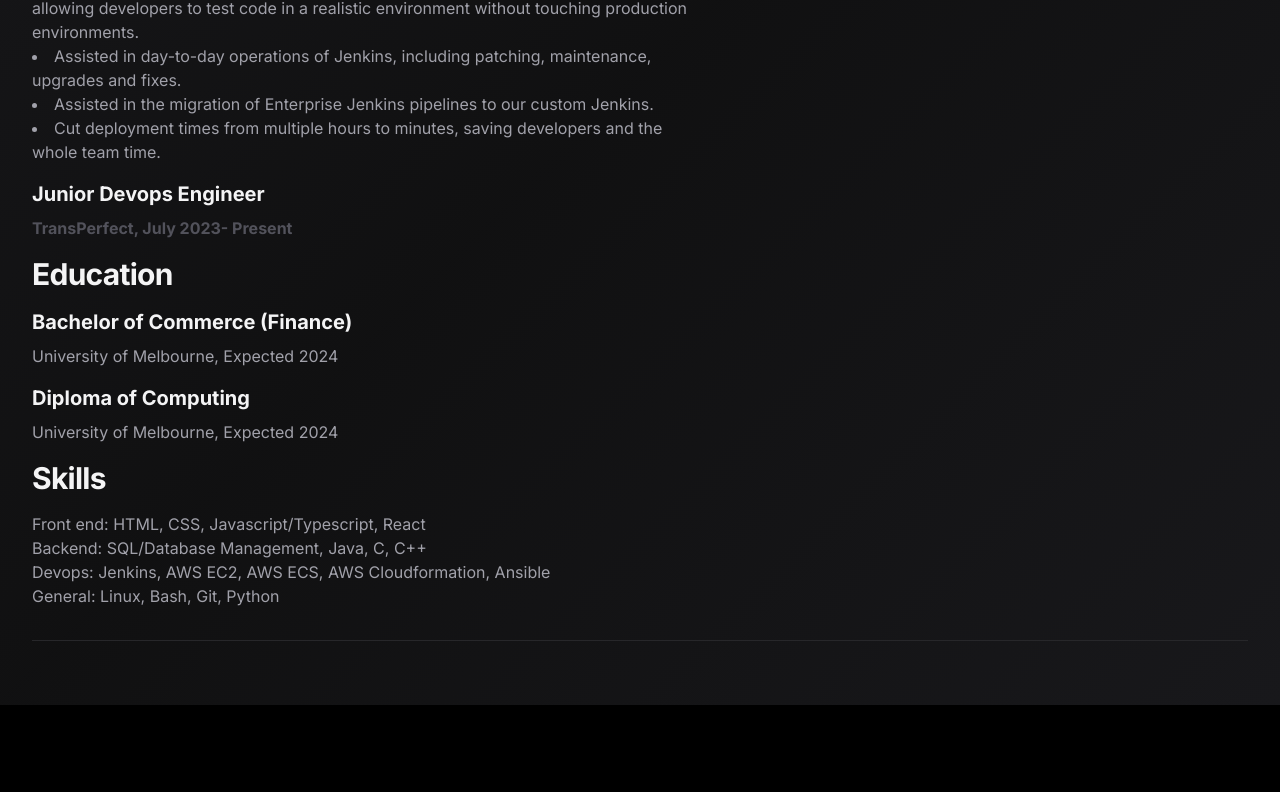
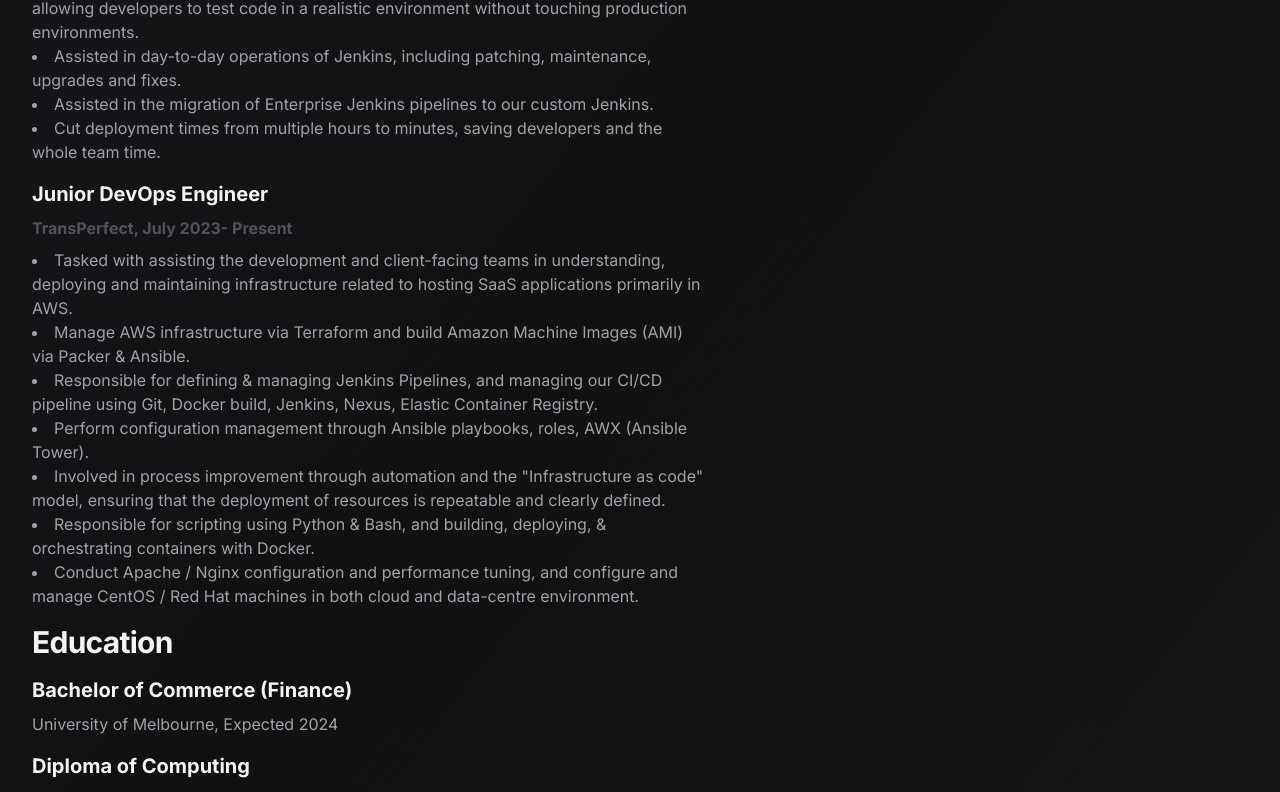
Before and after one commit to taeyeong2k/portfolio, a Next.js app: page /resume in a window 1280 px wide. Shown: the part 549-1341 px from the top of the page. Before the commit the page ends 1254 px from the top, so only its background shows below. Built offline with nearby package versions, Linux system fonts and the light colour scheme; what tailwindcss-debug-screens would draw is missing.

Commit message:
update portfolio

```diff
--- a/app/resume/page.tsx
+++ b/app/resume/page.tsx
@@ -36,11 +36,23 @@
                             <li>Cut deployment times from multiple hours to minutes, saving developers and the whole team time.</li>
                         </ul>
                     </div>
+                    <div className="mt-4">
+                        <h4 className="text-xl font-bold text-zinc-100">Junior DevOps Engineer</h4>
+                        <p className="mt-2 text-zinc-600 font-bold">
+                            TransPerfect, July 2023- Present
+                        </p>
+                        <ul className="mt-2 text-zinc-400 list-disc list-inside">
+                            <li>Tasked with assisting the development and client-facing teams in understanding, deploying and maintaining infrastructure related to hosting SaaS applications primarily in AWS.</li>
+                            <li>Manage AWS infrastructure via Terraform and build Amazon Machine Images (AMI) via Packer & Ansible.</li>
+                            <li>Responsible for defining & managing Jenkins Pipelines, and managing our CI/CD pipeline using Git, Docker build, Jenkins, Nexus, Elastic Container Registry.</li>
+                            <li>Perform configuration management through Ansible playbooks, roles, AWX (Ansible Tower).</li>
+                            <li>Involved in process improvement through automation and the "Infrastructure as code" model, ensuring that the deployment of resources is repeatable and clearly defined.</li>
+                            <li>Responsible for scripting using Python & Bash, and building, deploying, & orchestrating containers with Docker.</li>
+                            <li>Conduct Apache / Nginx configuration and performance tuning, and configure and manage CentOS / Red Hat machines in both cloud and data-centre environment.</li>
+                        </ul>
+                    </div>
 
-                    <div className="mt-4">
-                        <h4 className="text-xl font-bold text-zinc-100">Junior Devops Engineer</h4>
-                        <p className="mt-2 text-zinc-600 font-bold">TransPerfect, July 2023- Present</p>
-                    </div>
+
                     <h3 className="text-2xl font-bold tracking-tight text-zinc-100 sm:text-3xl mt-4">
                         Education
                     </h3>
```
